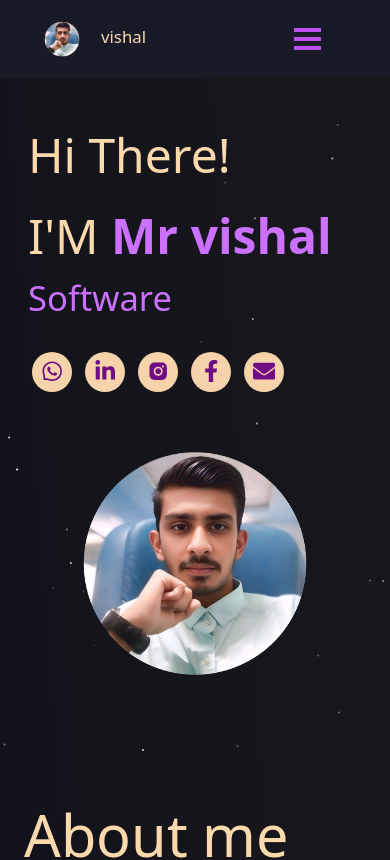
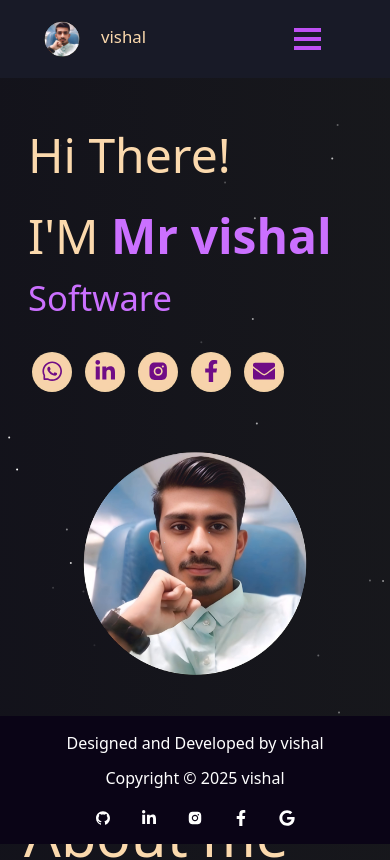
Before and after one commit to apit04726/Personal-Portfolio-main, a React (Create React App) app: page / in a window 390 px wide. Shown: the top 860 px of the page. Built offline with nearby package versions, Linux system fonts and the light colour scheme; no server answers.

Commit message:
fix: change footer positioning to fixed and adjust body padding for better layout on small screens

```diff
--- a/src/style.css
+++ b/src/style.css
@@ -495,11 +495,11 @@ body {
 
 @media (max-width: 767px) {
   .footer {
-    position: static;
+    position: fixed;
     width: 100% !important;
   }
   body {
-    padding-bottom: 0 !important;
+    padding-bottom: 8 !important;
   }
 }
 .footer-copywright {
```
